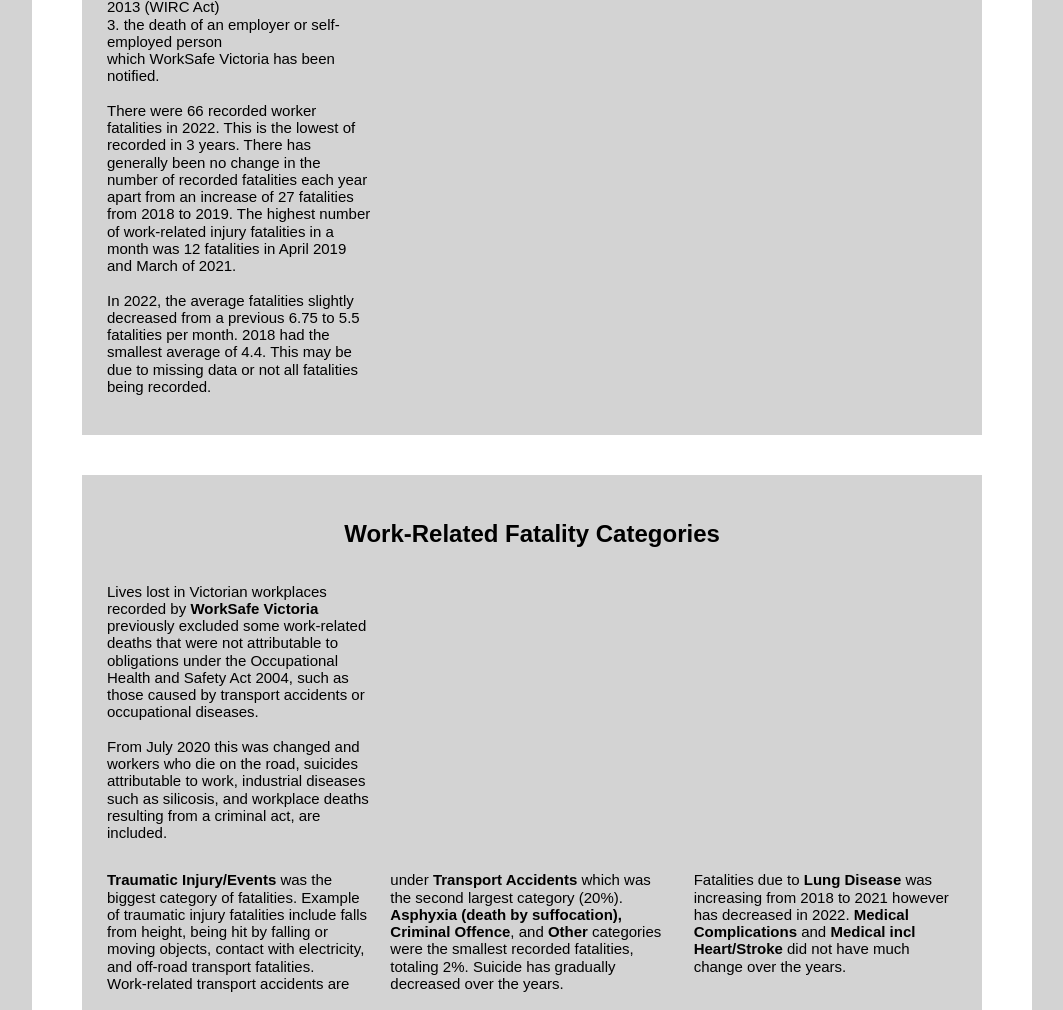
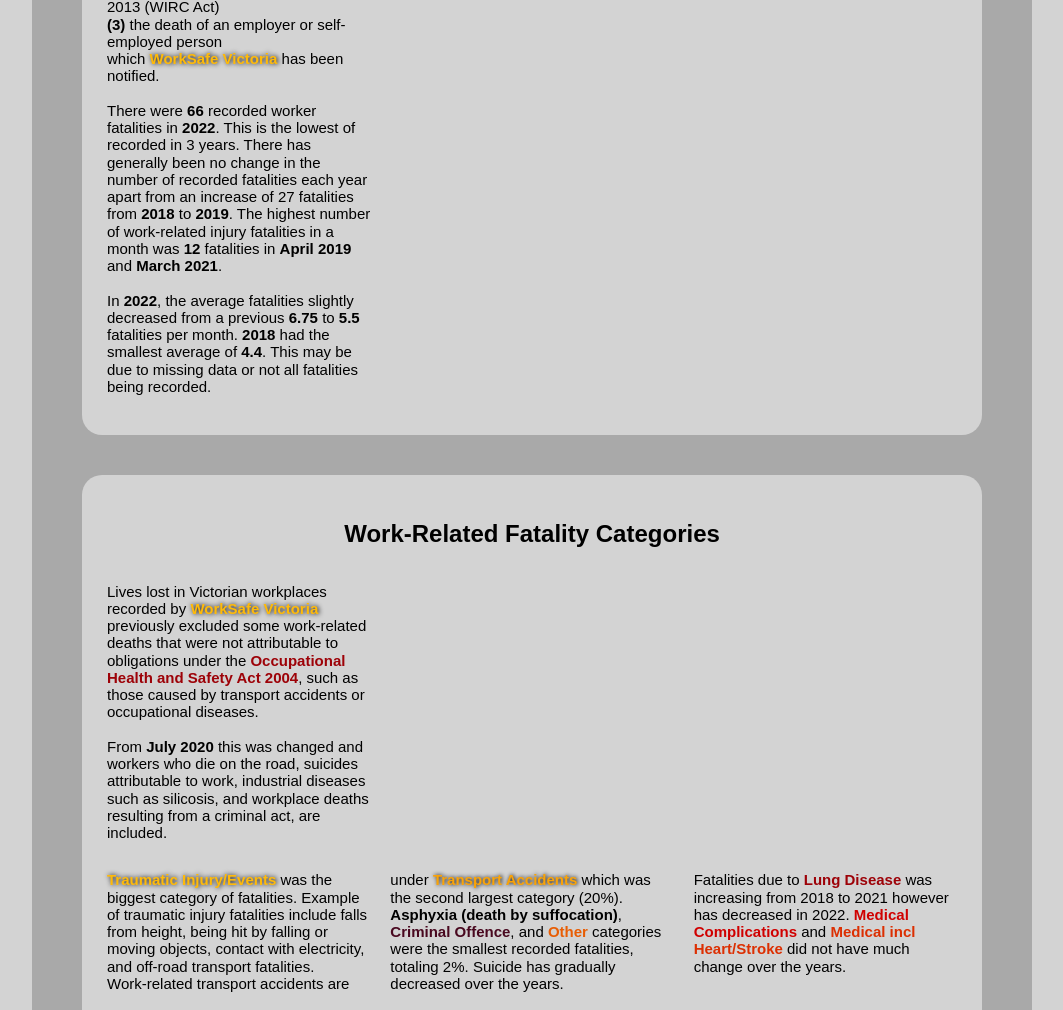
Before and after one commit to Ctha0006/3179, a plain HTML site: page index.html in a window 1280 px wide. Shown: the part 566-1576 px from the top of the page, without its empty margins (108-1171 px from the left). Drawn offline with nearby package versions, Linux system fonts and the light colour scheme; a script that the page names is missing.

Commit message:
add text styling

```diff
--- a/index.html
+++ b/index.html
@@ -47,19 +47,19 @@
             <p>
               A work-related fatality is defined as any of the following:
               <br>
-              1. the death of any person where the death occurs: at a workplace or
+              <b>(1)</b> the death of any person where the death occurs: at a workplace or
               arising from the conduct of the undertaking of an employer/manager;
-              and where the person was owed a duty under the Occupational Health and Safety Act 2004 by an employer or management
-              <br>2. the death of a worker, within the meaning of the Workplace Injury Rehabilitation and Compensation Act 2013 (WIRC Act)
-              <br>3. the death of an employer or self-employed person
-              <br> which WorkSafe Victoria has been notified.
-              <br><br>There were 66 recorded worker fatalities in 2022. This is the lowest of recorded in 3 years.
+              and where the person was owed a duty under the <b style="color: #9D0208;">Occupational Health and Safety Act 2004</b> by an employer or management
+              <br><b>(2)</b> the death of a worker, within the meaning of the Workplace Injury Rehabilitation and Compensation Act 2013 (WIRC Act)
+              <br><b>(3)</b> the death of an employer or self-employed person
+              <br> which <b style="color: #FFBA08; text-shadow:black 1px 0 5px;">WorkSafe Victoria</b> has been notified.
+              <br><br>There were <b>66</b> recorded worker fatalities in <b>2022</b>. This is the lowest of recorded in 3 years.
               There has generally been no change in the number of recorded fatalities each year apart from
-              an increase of 27 fatalities from 2018 to 2019. The highest number of work-related injury
-              fatalities in a month was 12 fatalities in April 2019 and March of 2021.
+              an increase of 27 fatalities from <b>2018</b> to <b>2019</b>. The highest number of work-related injury
+              fatalities in a month was <b>12</b> fatalities in <b>April 2019</b> and <b>March 2021</b>.
               <br><br>
-              In 2022, the average fatalities slightly decreased from a previous 6.75 to 5.5 fatalities per
-              month. 2018 had the smallest average of 4.4. This may be due to missing data or not all
+              In <b>2022</b>, the average fatalities slightly decreased from a previous <b>6.75</b> to <b>5.5</b> fatalities per
+              month. <b>2018</b> had the smallest average of <b>4.4</b>. This may be due to missing data or not all
               fatalities being recorded.
             </p>
           </div>
@@ -77,12 +77,12 @@
         </div>
         <div class="pure-u-1-3">
           <div class="description description-left">
-            <p>Lives lost in Victorian workplaces recorded by <b>WorkSafe Victoria</b> previously excluded
+            <p>Lives lost in Victorian workplaces recorded by <b style="color: #FFBA08; text-shadow:black 1px 0 5px;">WorkSafe Victoria</b> previously excluded
               some work-related deaths that were not attributable to obligations under the
-              Occupational Health and Safety Act 2004, such as those caused by transport accidents or
+              <b style="color: #9D0208; font-weight: bold;">Occupational Health and Safety Act 2004</b>, such as those caused by transport accidents or
               occupational diseases.
               <br><br>
-              From July 2020 this was changed and workers who die on the road, suicides attributable to work,
+              From <b>July 2020</b> this was changed and workers who die on the road, suicides attributable to work,
               industrial diseases such as silicosis, and workplace deaths resulting from a criminal act, are
               included.
             </p>
@@ -94,7 +94,7 @@
         </div>
         <div class="pure-u-1-3">
           <div class="description description-left">
-            <p><b>Traumatic Injury/Events</b> was the biggest category of fatalities.
+            <p><b style="color: #FFBA08; text-shadow:black 1px 0 5px;">Traumatic Injury/Events</b> was the biggest category of fatalities.
               Example of traumatic injury fatalities include falls from height, being hit by falling or moving objects,
               contact with electricity, and off-road transport fatalities.
               <br>Work-related transport accidents are
@@ -104,8 +104,8 @@
         <div class="pure-u-1-3">
           <div class="description">
             <p>
-              under <b>Transport Accidents</b> which was the second largest category (20%).
-              <b>Asphyxia (death by suffocation), Criminal Offence</b>, and <b>Other</b> categories were the
+              under <b style="color: #FAA307; text-shadow: 1px 0 4px black;">Transport Accidents</b> which was the second largest category (20%).
+              <b>Asphyxia (death by suffocation)</b>, <b style="color: #49081F;">Criminal Offence</b>, and <b style="color: #E85D04;">Other</b> categories were the
               smallest recorded fatalities, totaling 2%. Suicide has gradually decreased over the years.
             </p>
           </div>
@@ -113,8 +113,8 @@
         <div class="pure-u-1-3">
           <div class="description description-right">
             <p>
-              Fatalities due to <b>Lung Disease</b> was increasing from 2018 to 2021 however has decreased in 2022.
-              <b>Medical Complications</b> and <b>Medical incl Heart/Stroke</b> did not have much change over the years.
+              Fatalities due to <b style="color: #9D0208;">Lung Disease</b> was increasing from 2018 to 2021 however has decreased in 2022.
+              <b style="color: #D00000;">Medical Complications</b> and <b style="color: #DC2F02;">Medical incl Heart/Stroke</b> did not have much change over the years.
             </p>
           </div>
         </div>
@@ -174,12 +174,12 @@
         </div>
         <div class="pure-u-1-3">
           <div class="description description-right">
-            <p>From 2018 - 2022, <b>92%</b> of workers killed were <b>Male</b>. The data shows from the sum of fatalities
-              from 2018-2022, that workers aged <b>55 to 64 years</b> had significantly higher number of fatalities
+            <p>From 2018 - 2022, <b>92%</b> of workers killed were <b style="color: #D00000;">Male</b>. The data shows from the sum of fatalities
+              from 2018 - 2022, that workers aged <b>55 to 64 years</b> had significantly higher number of fatalities
               at 83, followed by workers aged <b>45 to 54 years</b> at 61 fatalities. The sum was consistent with
               male fatality trends however it is noticed that the female fatalities did not have
-              significantly high numbers. The highest number of fatalities for <b>Females</b> was 7 people for
-              workers aged <b>35 to 44</b>.</p>
+              significantly high numbers. The highest number of fatalities for <b style="color: #fbcb5c; text-shadow: 1px 0 4px black;">Females</b> was 7 people for
+              workers aged <b>35 to 44 years</b>.</p>
           </div>
         </div>
       </div>
@@ -195,7 +195,7 @@
           <div class="description description-left">
             <p>
               The map is normalised by LGA population. While it is important to look at the normalised data, taking note
-              of the number of fatalities is also important. Murrindindi Shire had the
+              of the number of fatalities is also important. <b>Murrindindi Shire</b> had the
               highest Fatalities per 10,000 population
             </p>
           </div>
@@ -203,16 +203,16 @@
         <div class="pure-u-1-3">
           <div class="description">
             <p>
-              of 4.95 (6 Total Fatalities). The City of Greater Dandenong has the highest number of total
-              fatalities of 20 though their taio per 10,000 population was low at 1.54. Melbourne City had the
+              of <b>4.95</b> (6 Total Fatalities). The <b>City of Greater Dandenong</b> has the highest number of total
+              fatalities of 20 though their taio per 10,000 population was low at <b>1.54</b>. <b>Melbourne City</b> had the
             </p>
           </div>
         </div>
         <div class="pure-u-1-3">
           <div class="description description-right">
             <p>
-              second highest total fatalities (1.04 fatalities per 10,000). It is important to note Greater
-              Dandenong and Melbourne have the third and fourth largest populations respectively.
+              second highest total fatalities (1.04 fatalities per 10,000). It is important to note <b>Greater
+              Dandenong</b> and <b>Melbourne</b> have the third and fourth largest populations respectively.
             </p>
           </div>
         </div>
--- a/styles.css
+++ b/styles.css
@@ -23,7 +23,7 @@ body {
 
 .page {
     width: 900px;
-    background-color: white;
+    background-color: darkgray;
     margin: auto;
     padding: 50px;
     padding-top: 35px;
@@ -51,6 +51,7 @@ h1 {
     margin-bottom: 40px;
     background-color: lightgray;
     padding: 25px;
+    border-radius: 20px;
 }
 
 .small-font {
```
